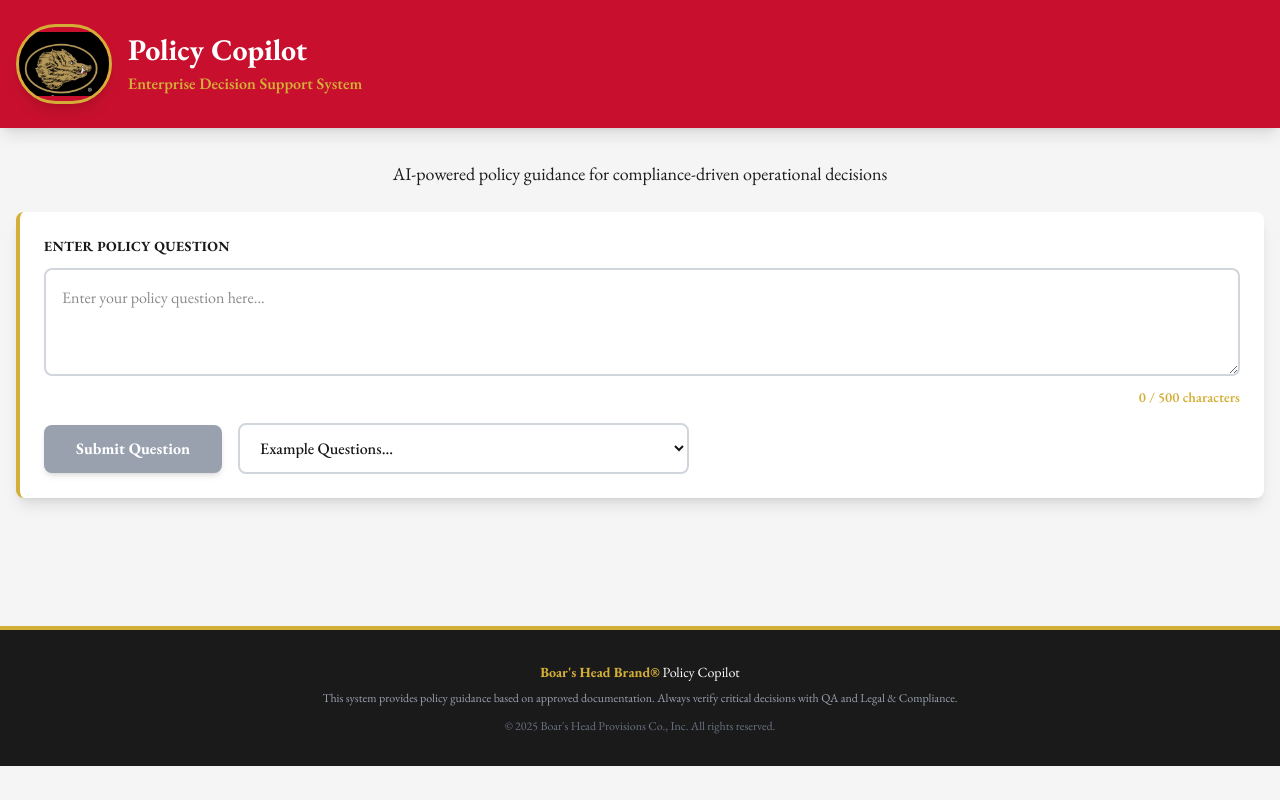
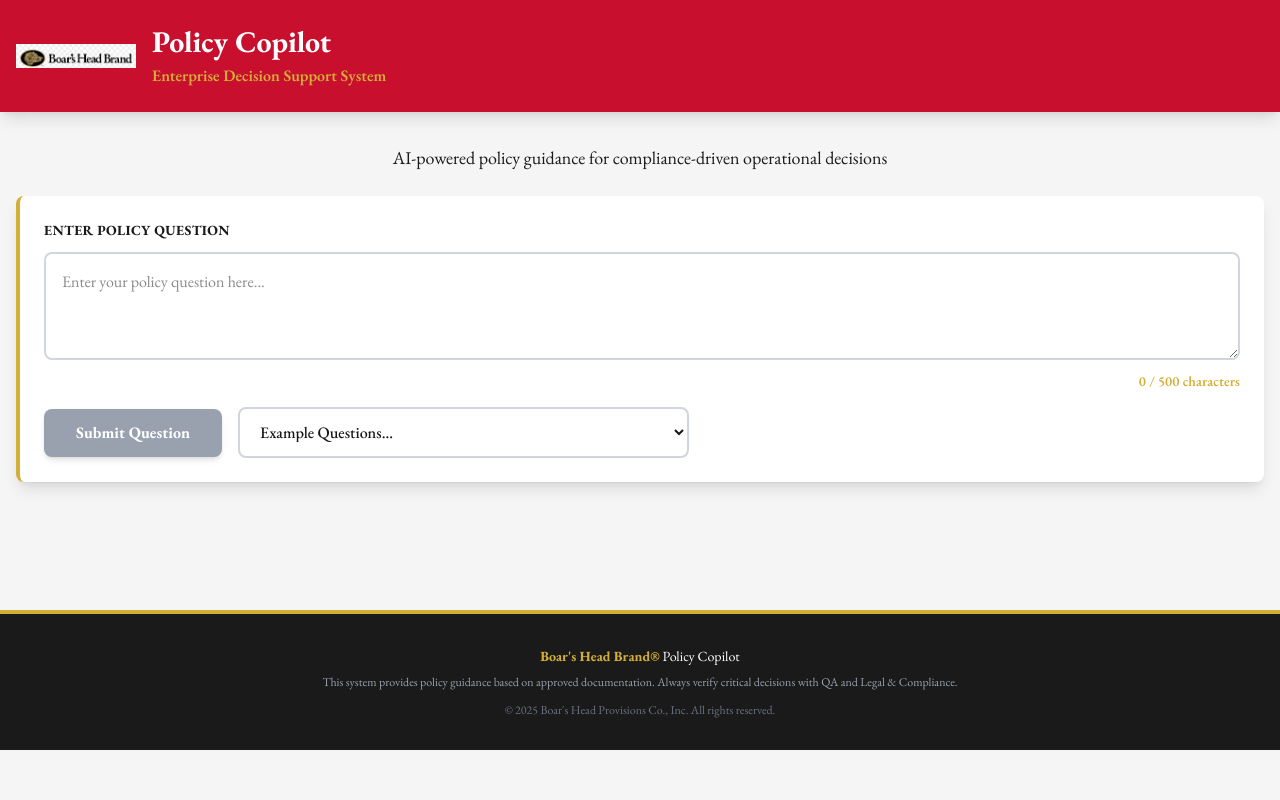
Before and after one commit to juanantoniogiraldo/policy-copilot, a Next.js app: page / in a window 1280 px wide. Built offline with nearby package versions, Linux system fonts and the light colour scheme.

Commit message:
Add transparent Boar's Head logo - clean professional look
- Replaced old logo with transparent background version
- Removed oval container and borders (no longer needed)
- Logo displays cleanly against red header
- Sized appropriately at 120x64px
- Professional, brand-accurate appearance

```diff
--- a/app/page.tsx
+++ b/app/page.tsx
@@ -46,14 +46,14 @@
       <header className="bg-[#C8102E] shadow-lg">
         <div className="max-w-7xl mx-auto px-4 py-6">
           <div className="flex items-center gap-4">
-            {/* Boar's Head Logo - Oval shape matching logo design */}
-            <div className="h-20 w-24 rounded-full overflow-hidden border-[3px] border-[#D4AF37] shadow-lg flex items-center justify-center">
+            {/* Boar's Head Logo - Transparent background */}
+            <div className="h-16 w-auto flex items-center">
               <Image
                 src="/boars-head-logo.png"
                 alt="Boar's Head"
-                width={96}
-                height={80}
-                className="object-cover"
+                width={120}
+                height={64}
+                className="object-contain"
                 priority
               />
             </div>
```
Also changed, not shown: public/boars-head-logo.png.
